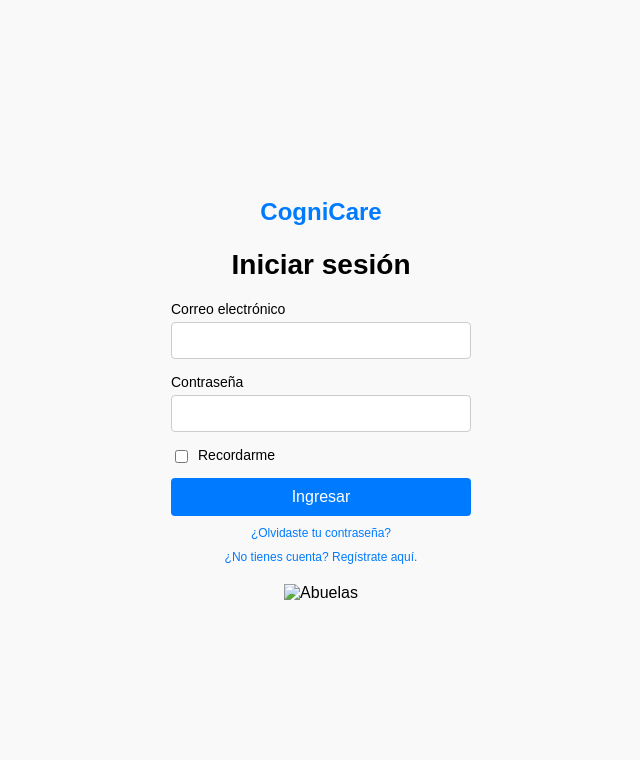
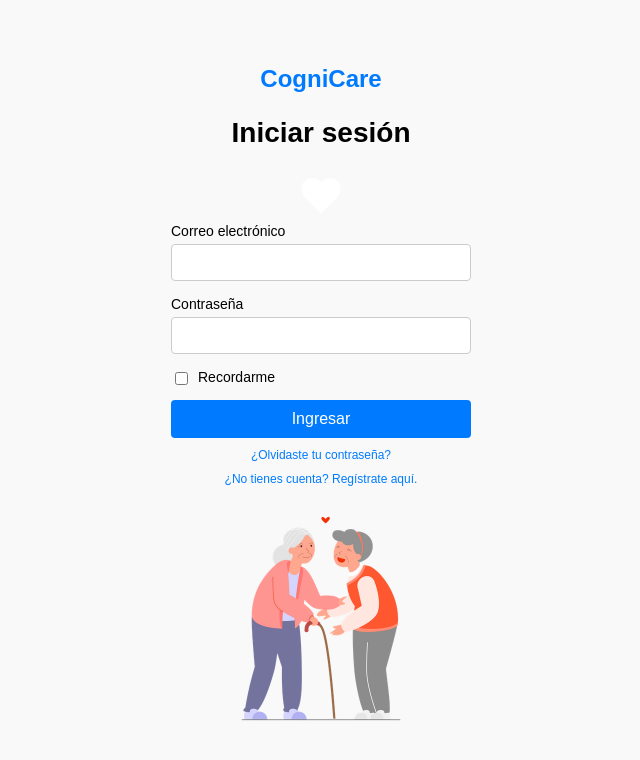
Before and after one commit to Emnu19631/CognitiCare, a plain HTML site: page Login/index.html in a window 1280 px wide. Shown: the whole page, without its empty margins (319-959 px from the left). Drawn offline with Linux system fonts and the light colour scheme.

Commit message:
Agregado corazon y cambiado login

```diff
--- a/Login/index.html
+++ b/Login/index.html
@@ -12,6 +12,8 @@
             <h1>CogniCare</h1>
         </div>
         <h2>Iniciar sesión</h2>
+        <div class="corazon">
+            <img src="../Imagenes/corazon.png" alt="Corazón" width="50" height="50">
         <form id="loginForm">
             <div class="form-group">
                 <label for="email">Correo electrónico</label>
@@ -32,7 +34,7 @@
             </div>
         </form>
         <div class="illustration">
-            <img src="Imagenes/Abuelas.webp" alt="Abuelas">
+            <img src="../Imagenes/Abuelas.webp" alt="Abuelas">
         </div>
     </div>
     <script src="script.js"></script>
```
Also changed, not shown: Imagenes/corazon.png (added).
